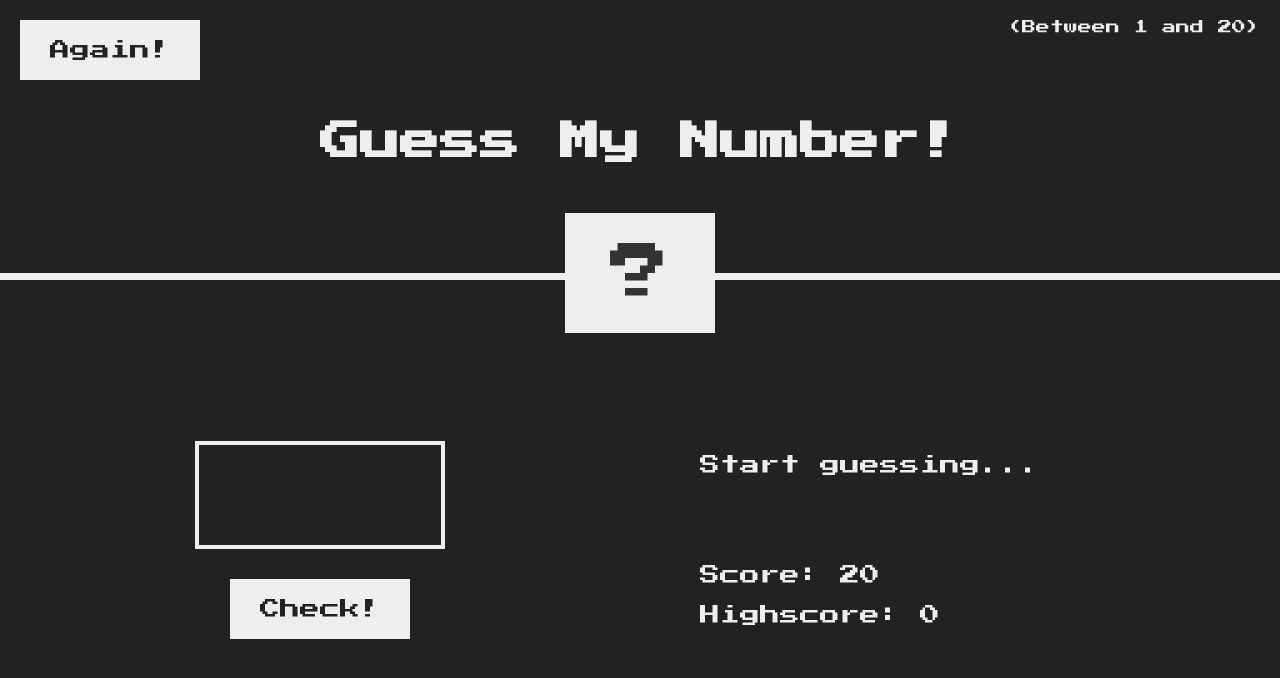
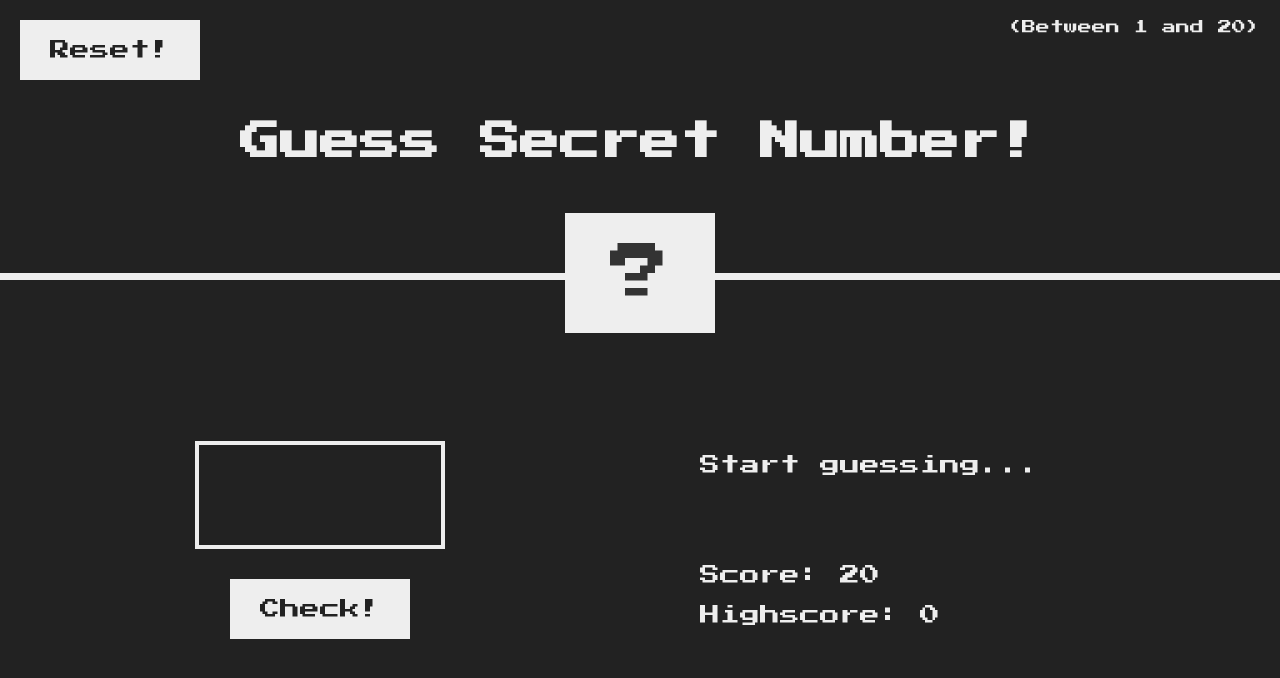
Before and after one commit to mkocovic/GuessGame, a plain HTML site: page index.html in a window 1280 px wide. Drawn offline with Linux system fonts and the light colour scheme.

Commit message:
Text Edit
Edited text

```diff
--- a/index.html
+++ b/index.html
@@ -5,13 +5,13 @@
     <meta name="viewport" content="width=device-width, initial-scale=1.0" />
     <meta http-equiv="X-UA-Compatible" content="ie=edge" />
     <link rel="stylesheet" href="style.css" />
-    <title>Guess My Number!</title>
+    <title>Guess Game</title>
   </head>
   <body>
     <header>
-      <h1>Guess My Number!</h1>
+      <h1>Guess Secret Number!</h1>
       <p class="between">(Between 1 and 20)</p>
-      <button class="btn again">Again!</button>
+      <button class="btn again">Reset!</button>
       <div class="number">?</div>
     </header>
     <main>
```
